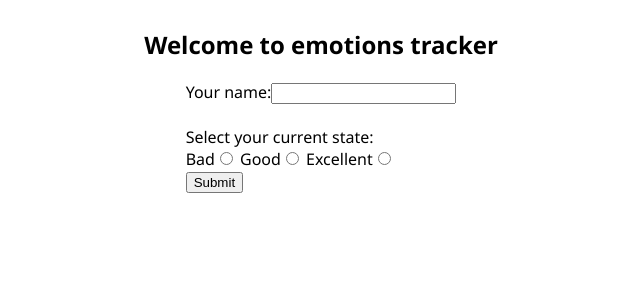
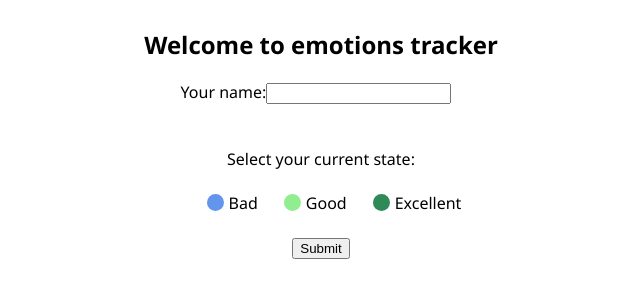
Before and after one commit to VladimirBabin/emotions-tracker-app, a React (Create React App) app in the folder emo-check-frontend/: page / in a window 1280 px wide. Shown: the top 300 px of the page, without its empty margins (319-959 px from the left). Built offline with nearby package versions, Linux system fonts and the light colour scheme.

Commit message:
Added customized radio buttons to front-end.

```diff
--- a/emo-check-frontend/src/App.css
+++ b/emo-check-frontend/src/App.css
@@ -10,3 +10,32 @@ th {
   padding-right: 0.5em;
   border-bottom: solid 1px;
 }
+
+.radiobutton-input {
+  visibility: hidden;
+}
+
+.radiobutton-label {
+  display: flex;
+  align-items: center;
+  gap: 5px;
+  cursor: pointer;
+}
+
+.custom-radiobutton {
+  height: 17px;
+  width: 17px;
+  border-radius: 50%;
+  cursor: pointer;
+  display: inline-block;
+}
+
+.radiobutton-input:checked + .custom-radiobutton {
+  border: 2px solid #261ba4;
+}
+
+.radiobutton-div {
+  display: flex;
+  justify-content: center;
+  align-items: center;
+}
--- a/emo-check-frontend/src/components/StateComponent.js
+++ b/emo-check-frontend/src/components/StateComponent.js
@@ -2,6 +2,7 @@ import * as React from "react";
 import ApiClient from "../services/ApiClient";
 import WeeklyStatsComponent from "./WeeklyStatsComponent"
 import {WeeklyStats} from "./WeeklyStatsComponent";
+import RadioButton from "../custom-classes/RadioButton";
 
 class StateComponent extends React.Component {
 
@@ -75,29 +76,38 @@ class StateComponent extends React.Component {
                                onChange={this.handleChange}/>
                         <br/>
                         <br/>
-                        Select your current state:
                         <br/>
-                        <label>Bad
-                            <input name="state"
-                                   type="radio"
-                                   value="BAD"
-                                   onChange={this.handleChange} />
-                        </label>
-                        <label> Good
-                            <input name="state"
-                                   type="radio"
-                                   value="GOOD"
-                                   onChange={this.handleChange}/>
-                        </label>
-                        <label> Excellent
-                            <input name="state"
-                                   type="radio"
-                                   value="EXCELLENT"
-                                   onChange={this.handleChange}/>
-                        </label>
+                        <div align="center">Select your current state:</div>
+                        <br/>
+                        <div className="radiobutton-div">
+                            <RadioButton
+                                id="bad-state"
+                                text="Bad"
+                                onChange={this.handleChange}
+                                value="BAD"
+                                styleColor="cornflowerblue"
+                            />
+                            <RadioButton
+                                id="good-state"
+                                text="Good"
+                                onChange={this.handleChange}
+                                value="GOOD"
+                                styleColor="lightgreen"
+                            />
+                            <RadioButton
+                                id="excellent-state"
+                                text="Excellent"
+                                onChange={this.handleChange}
+                                value="EXCELLENT"
+                                styleColor="seagreen"
+                            />
+                        </div>
                     </label>
                     <br/>
-                    <input type="submit" value="Submit"/>
+                    <div align="center">
+                        <input type="submit" value="Submit"/>
+                    </div>
+
                 </form>
                 <h4>{this.state.message}</h4>
                 {this.state.userLogged &&
--- /dev/null
+++ b/emo-check-frontend/src/custom-classes/RadioButton.js
@@ -0,0 +1,20 @@
+
+const RadioButton = ({ id, text, onChange, value, styleColor }) => {
+    return (
+        <label htmlFor={id} className="radiobutton-label">
+            <input
+                className="radiobutton-input"
+                type="radio"
+                name="state"
+                id={id}
+                value={value}
+                onChange={onChange}
+
+            />
+            <span className="custom-radiobutton" style={{backgroundColor: styleColor}} />
+            {text}
+        </label>
+    );
+};
+
+export default RadioButton;
```
